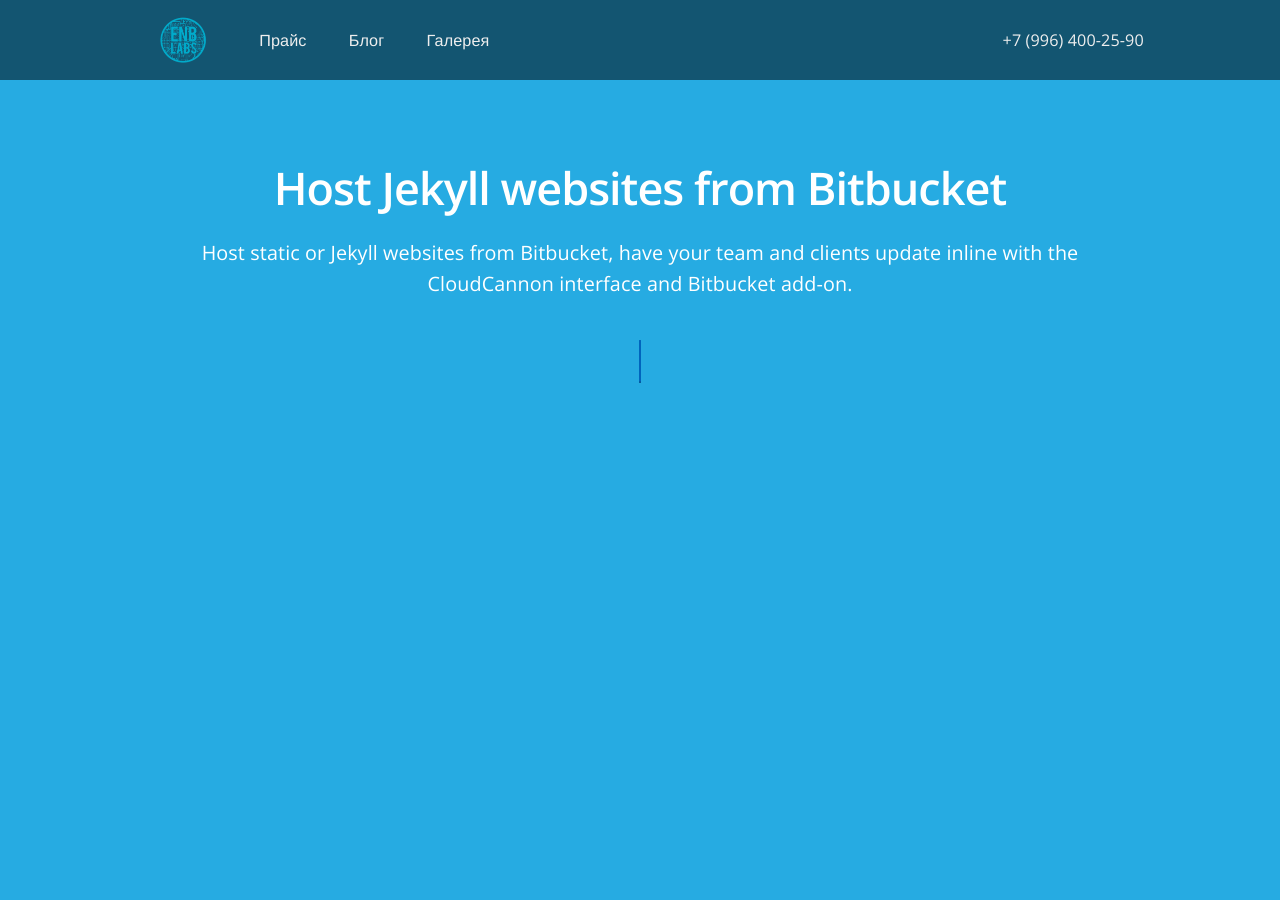
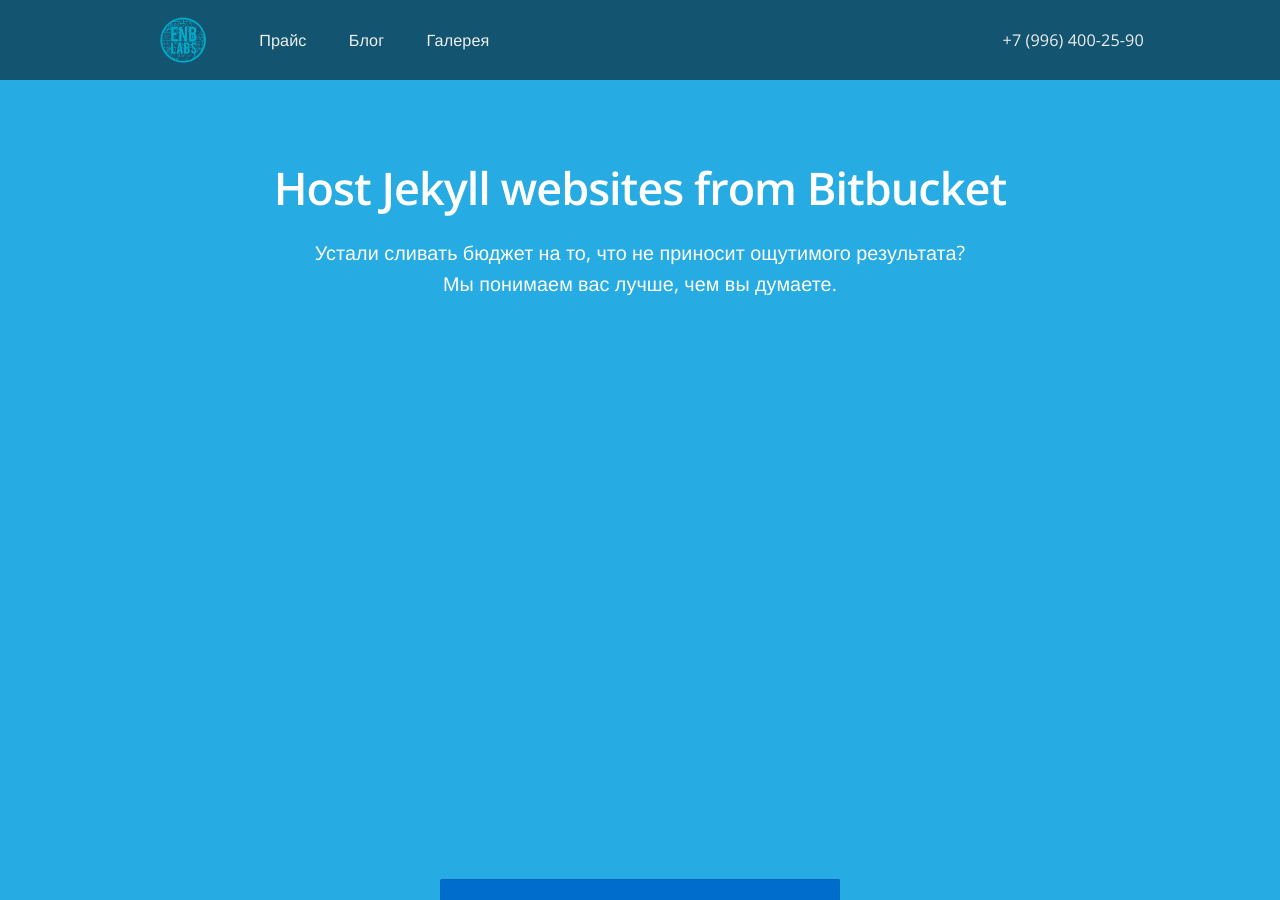
Before and after one commit to RakhimyanTim/enblabs.github.io, a Jekyll site: the page built from landing_pages/bitbucket.html, in a window 1280 px wide and 900 px high. Built offline with Jekyll 4.4.1, drawn with Linux system fonts in a browser that asks for light colours; nearby versions of some CDN libraries.

Commit message:
Update landing-page.html

```diff
--- a/_layouts/landing-page.html
+++ b/_layouts/landing-page.html
@@ -2,17 +2,18 @@
 layout: default
 landing_page: true
 ---
-<header class="fancy-hero">
+<header class="fancy-hero new-content">
  		<div class="container">
  			<h2>{{ page.title }}</h2>
-			<p class="sub-text landing-page">{{ page.description }}</p>
+			<p class="sub-text landing-page">Устали сливать бюджет на то, что не приносит ощутимого результата?<br>Мы понимаем вас лучше, чем вы думаете.</p>
 
-			<div style="display: inline-block; position: relative;top: -30px;">
-					<a href="{{ page.call-to-action.url }}" class="btn btn-block btn-centered btn-large btn-primary sign-up" style="display: inherit;">{{ page.call-to-action.button-text }}</a>
+				<div>
+					<iframe width="854" height="480" src="{{ page.youtube.url }}" frameborder="0" allowfullscreen></iframe>
+				</div>
+
+			<div class="cta-container" style="margin-top: 50px;">
+				<a href="{{ page.call-to-action.url }}" class="btn btn-block btn-centered btn-large btn-primary sign-up" style="display: inherit;">{{ page.call-to-action.button-text }}</a>
 				<span class="btn-sub-text" style="color:#fff">{{ page.call-to-action.button-description }}</span>
 			</div>
 		</div>
-		<div>
-			<iframe width="854" height="480" src="{{ page.youtube.url }}" frameborder="0" allowfullscreen></iframe>
-		</div>
 </header>
```
